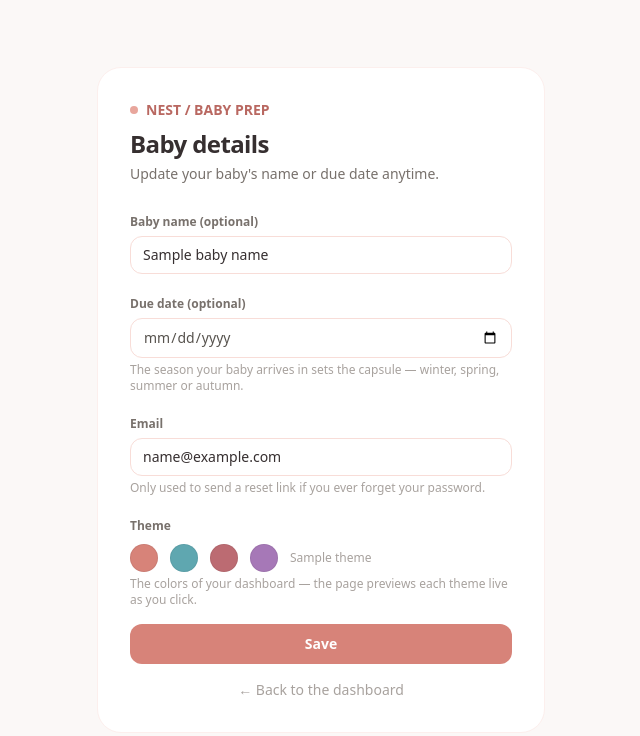
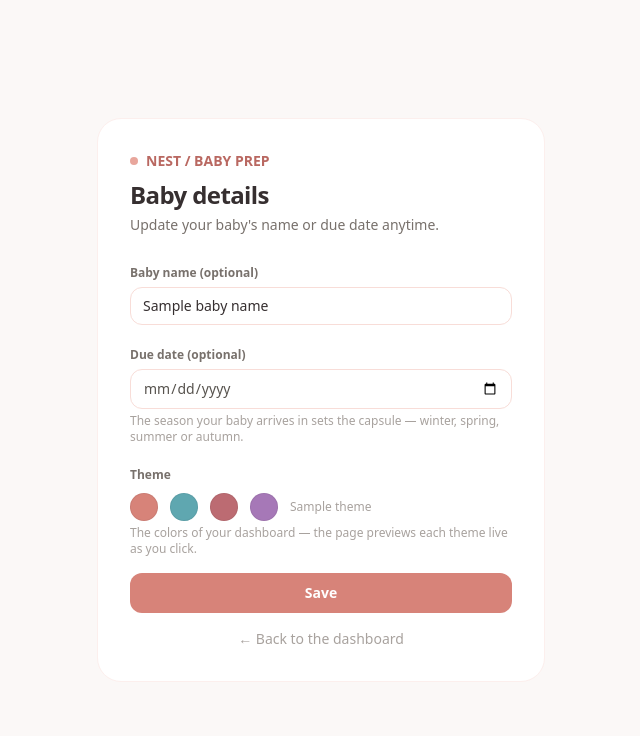
Before and after one commit to Sudonuma/baby-prep-dashboard, a FastAPI app: template templates/settings.html in a window 1280 px wide. Shown: the top 736 px of the page, without its empty margins (319-959 px from the left). Run offline with FastAPI, Linux system fonts and the light colour scheme; the template is opened without the code that fills it: most values are stand-ins (such as "Sample title", 1, 10 or a date in 2020); some libraries are stand-ins or nearby versions.

Commit message:
Baby details only asks for email on legacy accounts missing one

```diff
--- a/app.py
+++ b/app.py
@@ -397,12 +397,28 @@ async def settings_save(request: Request, baby_name: str = Form(""), due_date: s
     if not user:
         return RedirectResponse("/login", status_code=303)
     baby_name = baby_name.strip()[:40]
-    email = email.strip().lower()
-    if not email or not _valid_email(email):
-        return templates.TemplateResponse(request, "settings.html", {
-            **get_profile_safe(user), "username": user["username"],
-            "welcome": "", "error": "Please enter a valid email address — it's needed for password recovery.",
-            "theme": "peach", "email": email}, status_code=400)
+
+    # The email belongs to the account flow: accounts created since email
+    # became required never see this field again. Only accounts that still
+    # have no email (created earlier) get asked once here.
+    with get_db() as db:
+        me = get_user_by_name(db, user["username"])
+        current_email = me["email"] if me else None
+    if not current_email:
+        email = email.strip().lower()
+        if not email or not _valid_email(email):
+            return templates.TemplateResponse(request, "settings.html", {
+                **get_profile_safe(user), "username": user["username"],
+                "welcome": "", "error": "Please enter a valid email address — it's needed for password recovery.",
+                "theme": "peach", "email": ""}, status_code=400)
+        with get_db() as db:
+            existing = get_user_by_email(db, email)
+            if existing and existing["id"] != me["id"]:
+                return templates.TemplateResponse(request, "settings.html", {
+                    **get_profile(db, user["id"]), "username": user["username"],
+                    "welcome": "", "error": "That email is already connected to another account.",
+                    "theme": "peach", "email": ""}, status_code=400)
+            set_email(db, user["id"], email)
     if due_date:
         try:
             dt.date.fromisoformat(due_date)
@@ -410,18 +426,9 @@ async def settings_save(request: Request, baby_name: str = Form(""), due_date: s
             return templates.TemplateResponse(request, "settings.html", {
                 **get_profile_safe(user), "username": user["username"],
                 "welcome": "", "error": "That due date doesn't look valid.",
-                "theme": "peach", "email": email}, status_code=400)
+                "theme": "peach", "email": current_email}, status_code=400)
     with get_db() as db:
-        if email:
-            existing = get_user_by_email(db, email)
-            me = get_user_by_name(db, user["username"])
-            if existing and existing["id"] != me["id"]:
-                return templates.TemplateResponse(request, "settings.html", {
-                    **get_profile(db, user["id"]), "username": user["username"],
-                    "welcome": "", "error": "That email is already connected to another account.",
-                    "theme": "peach", "email": email}, status_code=400)
         save_profile(db, user["id"], baby_name, due_date or None)
-        set_email(db, user["id"], email)
     return RedirectResponse("/", status_code=303)
 
 
--- a/templates/settings.html
+++ b/templates/settings.html
@@ -53,11 +53,13 @@
         <input type="date" name="due_date" value="{{ due_date or '' }}" class="mt-1 w-full rounded-xl border border-blush-200 bg-white px-3 py-2 text-sm text-stone-600 outline-none transition focus:border-blush-400">
         <p class="mt-1 text-xs text-stone-400">The season your baby arrives in sets the capsule — winter, spring, summer or autumn.</p>
       </div>
+      {% if not email %}
       <div>
-        <label class="text-xs font-semibold text-stone-500">Email</label>
-        <input type="email" name="email" value="{{ email or '' }}" required placeholder="you@example.com" class="mt-1 w-full rounded-xl border border-blush-200 bg-white px-3 py-2 text-sm outline-none transition focus:border-blush-400">
+        <label class="text-xs font-semibold text-stone-500">Email (needed once, for password recovery)</label>
+        <input type="email" name="email" value="" required placeholder="you@example.com" class="mt-1 w-full rounded-xl border border-blush-200 bg-white px-3 py-2 text-sm outline-none transition focus:border-blush-400">
         <p class="mt-1 text-xs text-stone-400">Only used to send a reset link if you ever forget your password.</p>
       </div>
+      {% endif %}
       <div>
         <label class="text-xs font-semibold text-stone-500">Theme</label>
         <div class="mt-2 flex items-center gap-3">
```
